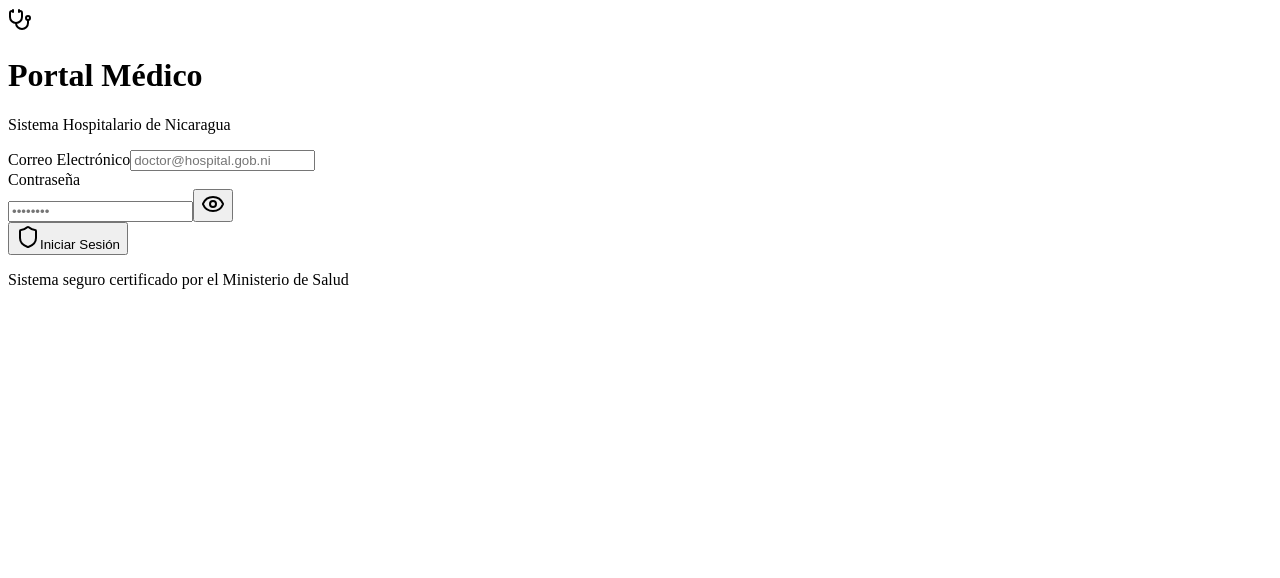
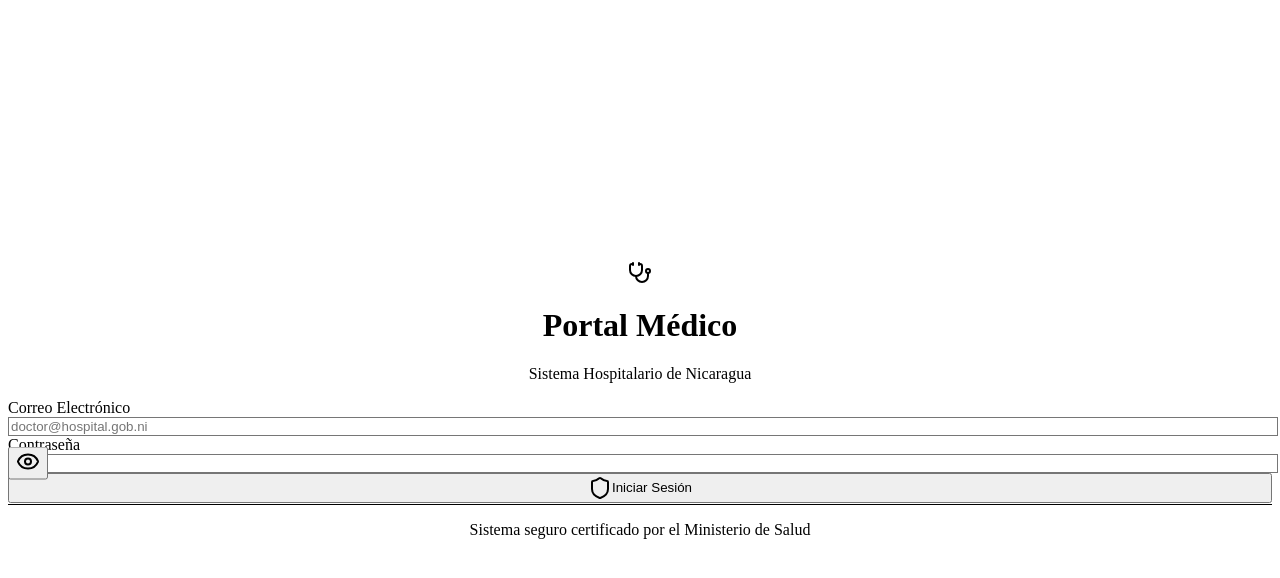
Before and after one commit to OrlandoTellez/nexo-dashboard, a React (Vite) app: page / in a window 1280 px wide. Shown: the top 578 px of the page. Built offline with nearby package versions, Linux system fonts and the light colour scheme.

Commit message:
styles: resetear estilos css con tailwind

```diff
--- a/src/App.css
+++ b/src/App.css
@@ -2,109 +2,3 @@
 @tailwind base;
 @tailwind components;
 @tailwind utilities;
-
-
-.logo.vite:hover {
-  filter: drop-shadow(0 0 2em #747bff);
-}
-
-.logo.react:hover {
-  filter: drop-shadow(0 0 2em #61dafb);
-}
-:root {
-  font-family: Inter, Avenir, Helvetica, Arial, sans-serif;
-  font-size: 16px;
-  line-height: 24px;
-  font-weight: 400;
-
-  color: #0f0f0f;
-  background-color: #f6f6f6;
-
-  font-synthesis: none;
-  text-rendering: optimizeLegibility;
-  -webkit-font-smoothing: antialiased;
-  -moz-osx-font-smoothing: grayscale;
-  -webkit-text-size-adjust: 100%;
-}
-
-
-.logo {
-  height: 6em;
-  padding: 1.5em;
-  will-change: filter;
-  transition: 0.75s;
-}
-
-.logo.tauri:hover {
-  filter: drop-shadow(0 0 2em #24c8db);
-}
-
-
-a {
-  font-weight: 500;
-  color: #646cff;
-  text-decoration: inherit;
-}
-
-a:hover {
-  color: #535bf2;
-}
-
-h1 {
-  text-align: center;
-}
-
-input,
-button {
-  border-radius: 8px;
-  border: 1px solid transparent;
-  padding: 0.6em 1.2em;
-  font-size: 1em;
-  font-weight: 500;
-  font-family: inherit;
-  color: #0f0f0f;
-  background-color: #ffffff;
-  transition: border-color 0.25s;
-  box-shadow: 0 2px 2px rgba(0, 0, 0, 0.2);
-}
-
-button {
-  cursor: pointer;
-}
-
-button:hover {
-  border-color: #396cd8;
-}
-button:active {
-  border-color: #396cd8;
-  background-color: #e8e8e8;
-}
-
-input,
-button {
-  outline: none;
-}
-
-#greet-input {
-  margin-right: 5px;
-}
-
-@media (prefers-color-scheme: dark) {
-  :root {
-    color: #f6f6f6;
-    background-color: #2f2f2f;
-  }
-
-  a:hover {
-    color: #24c8db;
-  }
-
-  input,
-  button {
-    color: #ffffff;
-    background-color: #0f0f0f98;
-  }
-  button:active {
-    background-color: #0f0f0f69;
-  }
-}
--- a/src/App.tsx
+++ b/src/App.tsx
@@ -8,6 +8,7 @@ import { Appointments } from "./pages/Appointments.tsx";
 import { Patients } from "./pages/Patients.tsx";
 import { PatientsFlow } from "./pages/PatientsFlow.tsx";
 import { NotFound } from "./pages/NotFound.tsx";
+import "./App.css"
 const queryClient = new QueryClient();
 
 interface User {
```
